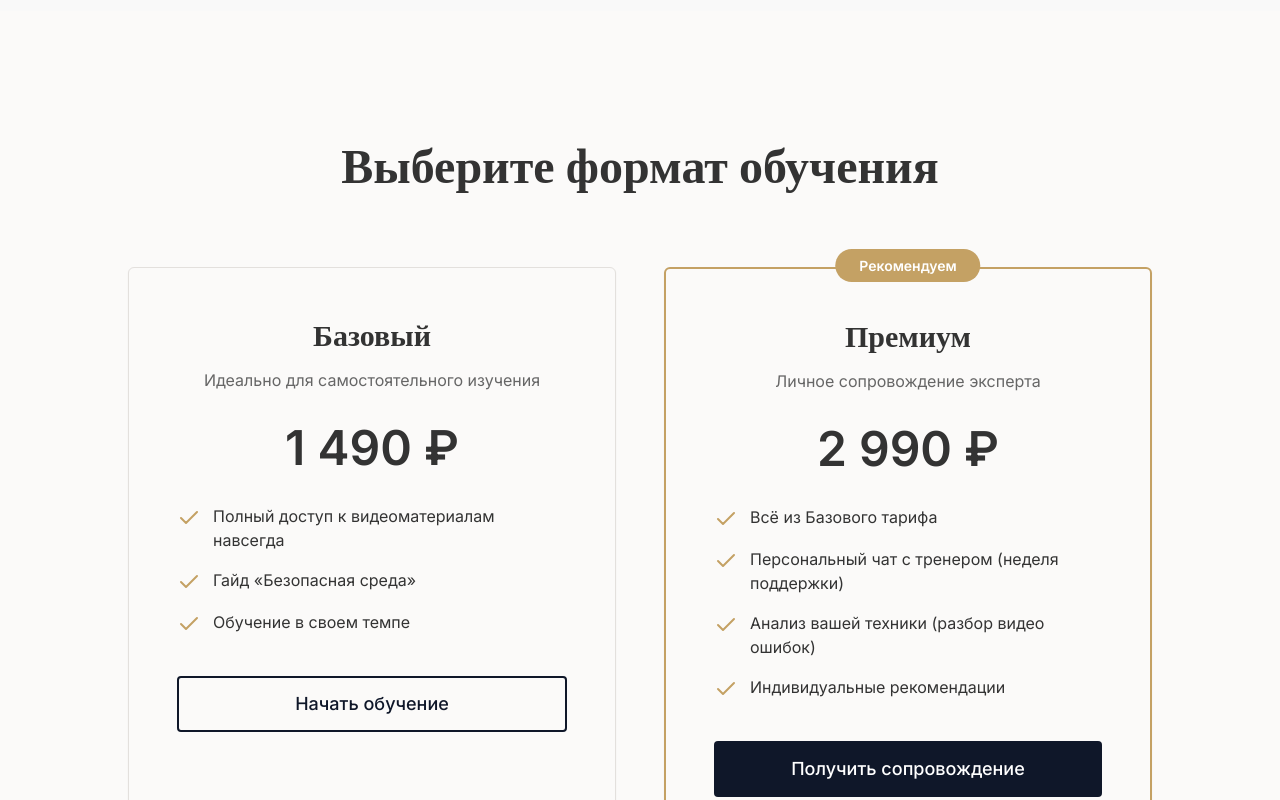
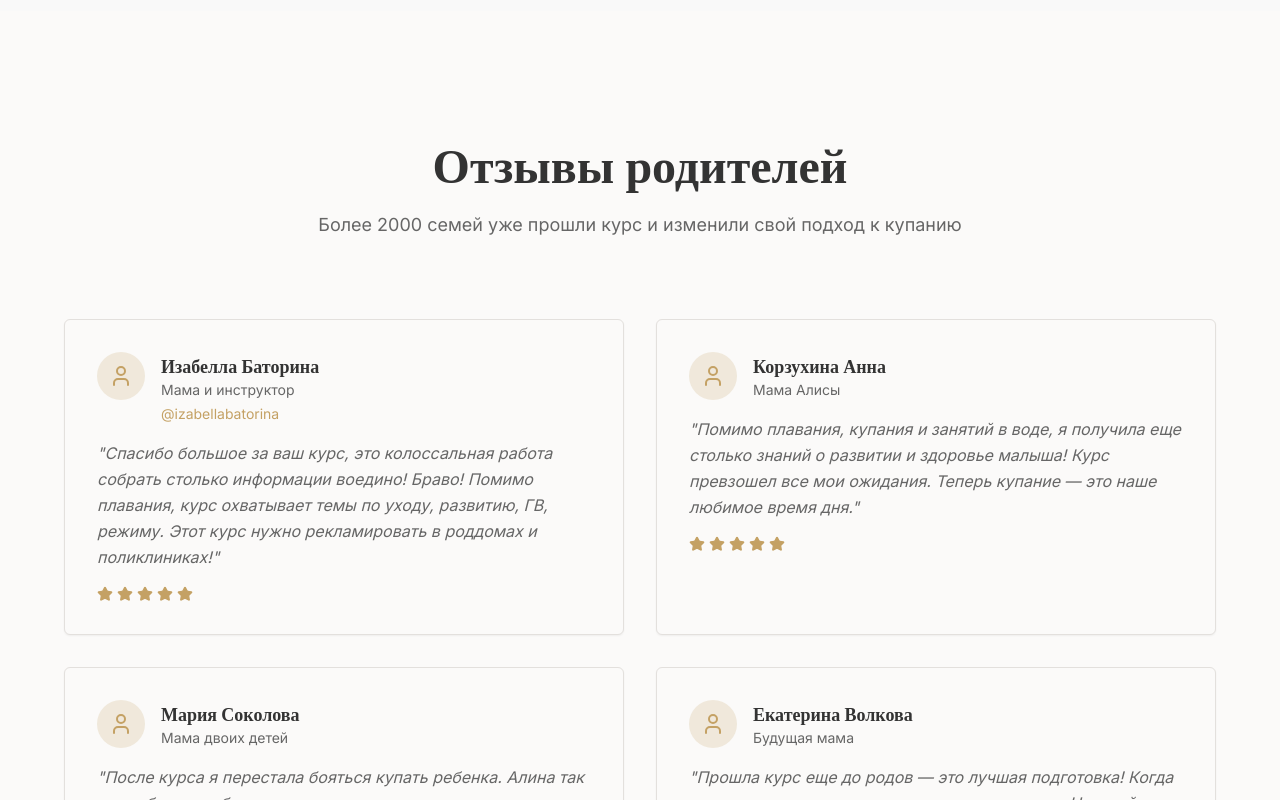
Before and after one commit to pr-poehali-dev/landing-page-launch-2, a React (Vite) app: page / in a window 1280 px wide. Shown: the part 4560-5360 px from the top of the page. Built offline with nearby package versions, Linux system fonts and the light colour scheme.

Commit message:
feat: парсинг фото и отзывов newswimschool

```diff
--- a/src/pages/Index.tsx
+++ b/src/pages/Index.tsx
@@ -254,6 +254,74 @@ const Index = () => {
         </div>
       </section>
 
+      {/* Testimonials Section */}
+      <section className="py-32 bg-background">
+        <div className="container mx-auto px-6">
+          <div className="max-w-6xl mx-auto">
+            <div className="text-center mb-20 fade-in-up">
+              <h2 className="text-4xl md:text-5xl font-bold mb-6 text-foreground">
+                Отзывы родителей
+              </h2>
+              <p className="text-lg text-muted-foreground">
+                Более 2000 семей уже прошли курс и изменили свой подход к купанию
+              </p>
+            </div>
+
+            <div className="grid md:grid-cols-2 gap-8">
+              {[
+                {
+                  name: "Изабелла Баторина",
+                  role: "Мама и инструктор",
+                  text: "Спасибо большое за ваш курс, это колоссальная работа собрать столько информации воедино! Браво! Помимо плавания, курс охватывает темы по уходу, развитию, ГВ, режиму. Этот курс нужно рекламировать в роддомах и поликлиниках!",
+                  instagram: "@izabellabatorina"
+                },
+                {
+                  name: "Корзухина Анна",
+                  role: "Мама Алисы",
+                  text: "Помимо плавания, купания и занятий в воде, я получила еще столько знаний о развитии и здоровье малыша! Курс превзошел все мои ожидания. Теперь купание — это наше любимое время дня.",
+                  instagram: ""
+                },
+                {
+                  name: "Мария Соколова",
+                  role: "Мама двоих детей",
+                  text: "После курса я перестала бояться купать ребенка. Алина так подробно все объясняет, что чувствуешь уверенность в каждом движении. Малыш теперь обожает воду и спит гораздо крепче!",
+                  instagram: ""
+                },
+                {
+                  name: "Екатерина Волкова",
+                  role: "Будущая мама",
+                  text: "Прошла курс еще до родов — это лучшая подготовка! Когда родился малыш, я уже точно знала, что делать. Никакой паники, только удовольствие от процесса. Рекомендую всем беременным!",
+                  instagram: ""
+                }
+              ].map((testimonial, idx) => (
+                <Card key={idx} className="p-8 bg-card border-border hover:shadow-lg transition-all fade-in-up" style={{ animationDelay: `${idx * 0.1}s` }}>
+                  <div className="flex items-start gap-4 mb-4">
+                    <div className="w-12 h-12 rounded-full bg-accent/20 flex items-center justify-center flex-shrink-0">
+                      <Icon name="User" size={24} className="text-accent" />
+                    </div>
+                    <div>
+                      <h3 className="text-lg font-bold text-foreground">{testimonial.name}</h3>
+                      <p className="text-sm text-muted-foreground">{testimonial.role}</p>
+                      {testimonial.instagram && (
+                        <p className="text-sm text-accent mt-1">{testimonial.instagram}</p>
+                      )}
+                    </div>
+                  </div>
+                  <p className="text-muted-foreground leading-relaxed italic">
+                    "{testimonial.text}"
+                  </p>
+                  <div className="flex gap-1 mt-4">
+                    {[1, 2, 3, 4, 5].map((star) => (
+                      <Icon key={star} name="Star" size={16} className="text-accent fill-accent" />
+                    ))}
+                  </div>
+                </Card>
+              ))}
+            </div>
+          </div>
+        </div>
+      </section>
+
       {/* Pricing Section */}
       <section className="py-32 bg-background">
         <div className="container mx-auto px-6">
```
